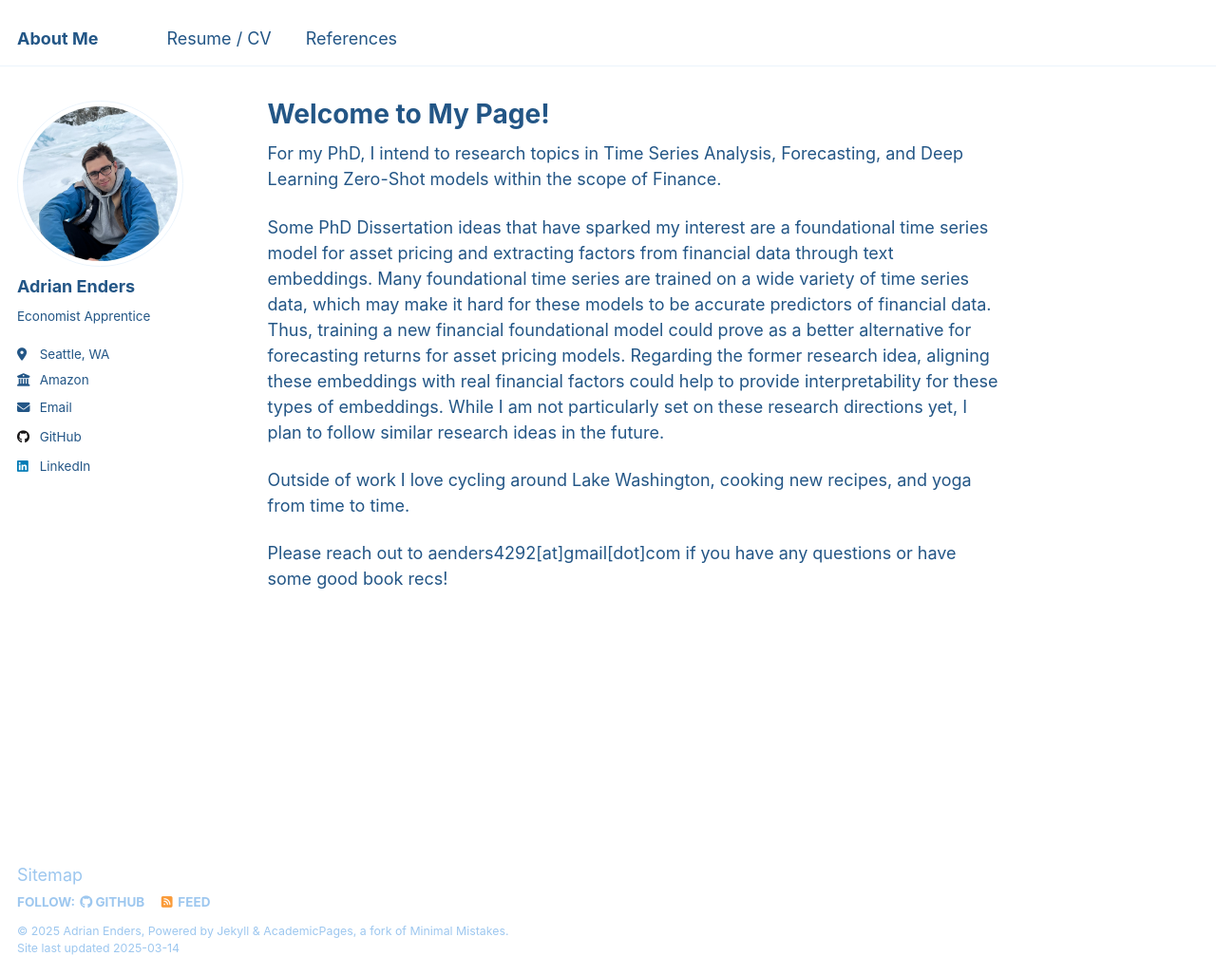
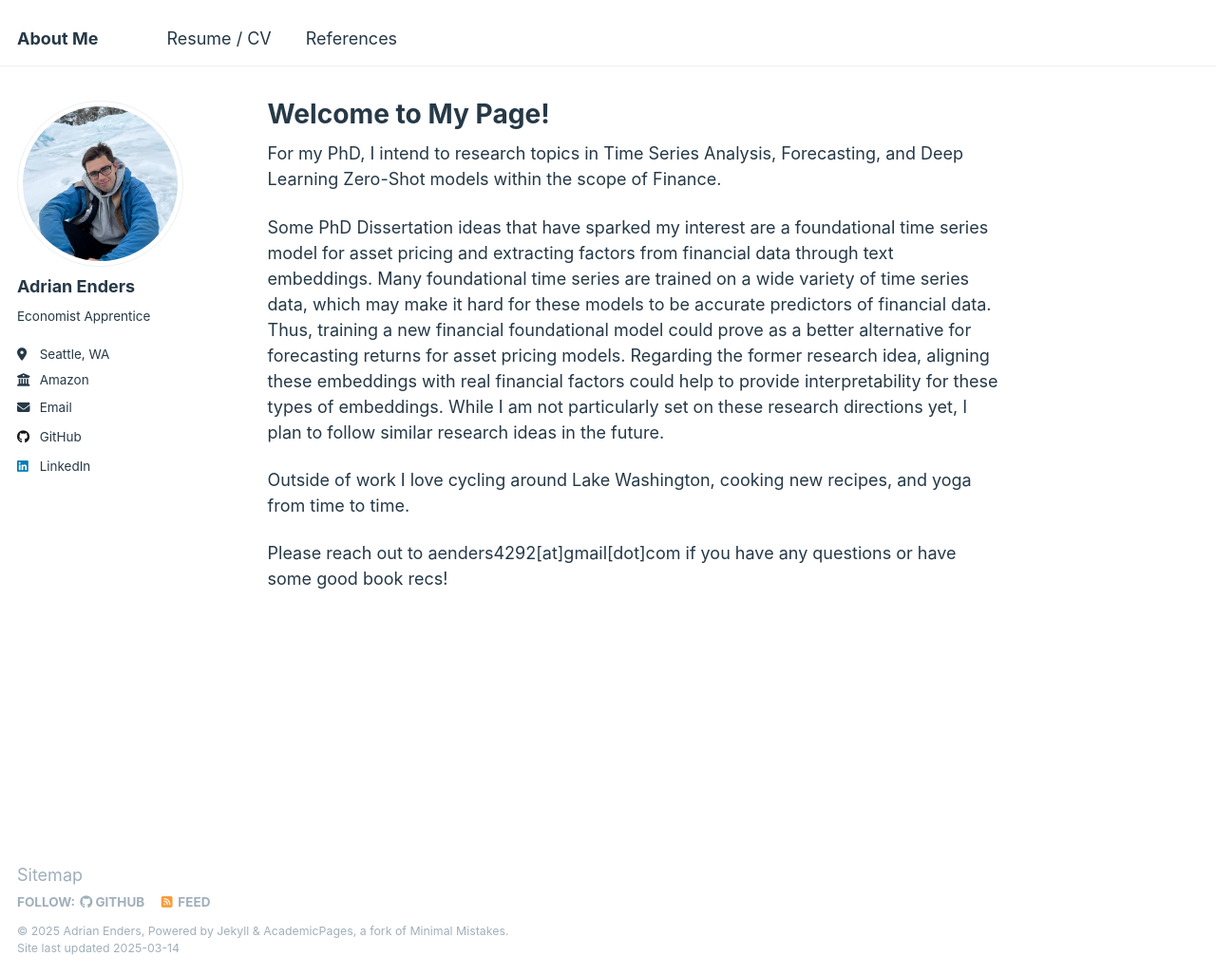
Before and after one commit to ae4292/ae4292.github.io, a Jekyll site: the page built from _pages/about.md, in a window 1280 px wide and 1027 px high. Shown: the whole window at 95% size. Built offline with Jekyll 4.4.1, drawn with Linux system fonts in a browser that asks for light colours.

Commit message:
Update _default.scss

```diff
--- a/_sass/theme/_default.scss
+++ b/_sass/theme/_default.scss
@@ -3,7 +3,7 @@
    ========================================================================== */
 
 /* Color codes used for the theme */
-$gray                       : #3a8fdf;
+$gray                       : #405f77;
 $dark-gray                  : mix(#000, $gray, 40%);
 $darker-gray                : mix(#000, $gray, 60%);
 $light-gray                 : mix(#fff, $gray, 50%);
```
